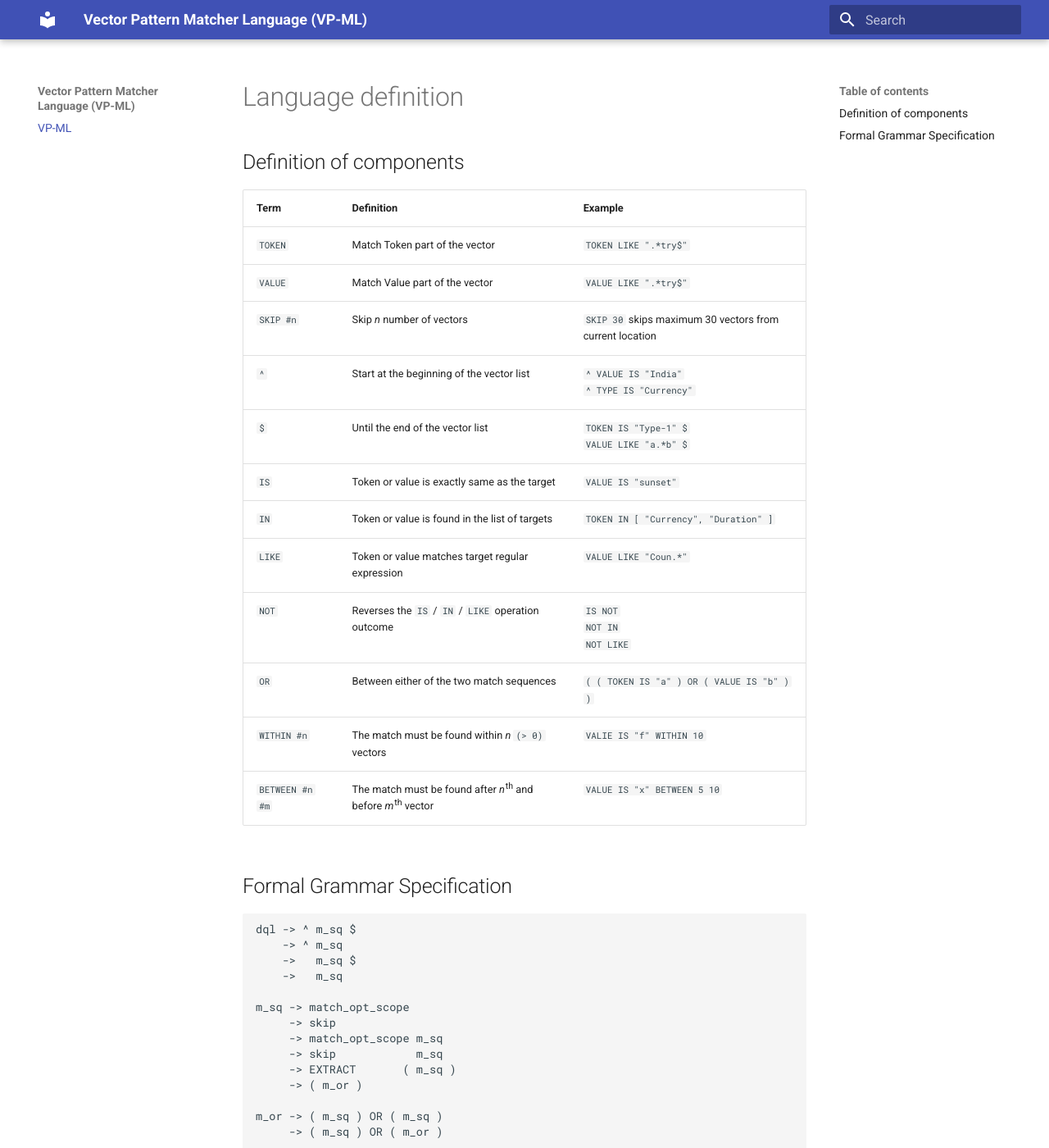
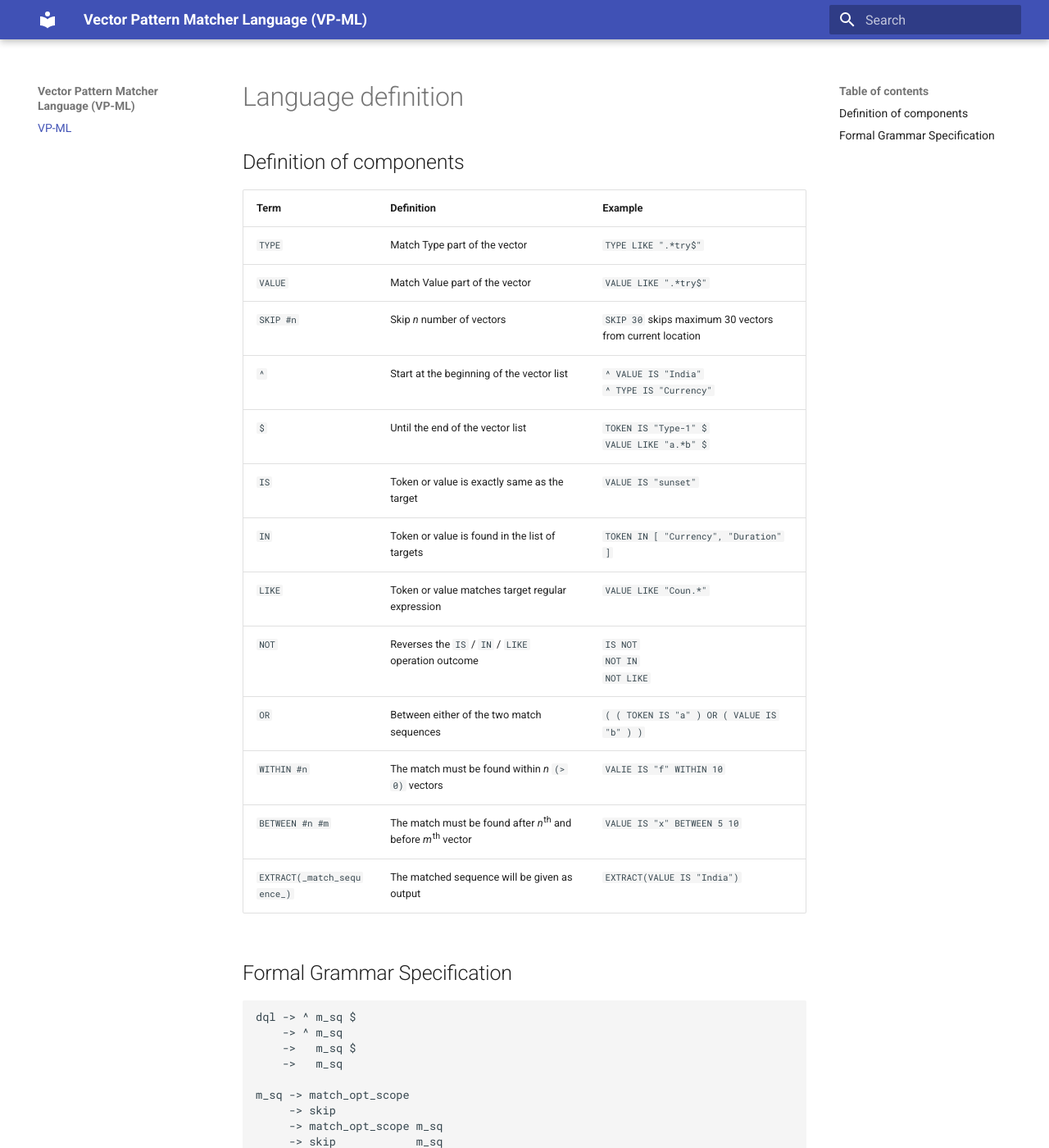
Before and after one commit to c-bik/dql, an MkDocs documentation site: the page built from docs/index.md, in a window 1280 px wide and 1400 px high. Shown: the whole window at 82% size. Built offline with MkDocs 1.6.1 and Material for MkDocs 9.7.7, drawn with Linux system fonts in a browser that asks for light colours; some of the changed text lies outside the part shown.

Commit message:
Grammar specification fixes

```diff
--- a/docs/index.md
+++ b/docs/index.md
@@ -1,20 +1,21 @@
 # Language definition
 
 ## Definition of components
-| Term            | Definition                                                                        | Example                                                  |
-|-----------------|-----------------------------------------------------------------------------------|----------------------------------------------------------|
-| `TOKEN`         | Match Token part of the vector                                                    | `TOKEN LIKE ".*try$"`                                    |
-| `VALUE`         | Match Value part of the vector                                                    | `VALUE LIKE ".*try$"`                                    |
-| `SKIP #n`       | Skip _n_ number of vectors                                                        | `SKIP 30` skips maximum 30 vectors from current location |
-| `^`             | Start at the beginning of the vector list                                         | `^ VALUE IS "India"`<br>`^ TYPE IS "Currency"`           |
-| `$`             | Until the end of the vector list                                                  | `TOKEN IS "Type-1" $`<br>`VALUE LIKE "a.*b" $`           |
-| `IS`            | Token or value is exactly same as the target                                      | `VALUE IS "sunset"`                                      |
-| `IN`            | Token or value is found in the list of targets                                    | `TOKEN IN [ "Currency", "Duration" ]`                    |
-| `LIKE`          | Token or value matches target regular expression                                  | `VALUE LIKE "Coun.*"`                                    |
-| `NOT`           | Reverses the `IS` / `IN` / `LIKE` operation outcome                               | `IS NOT`<br>`NOT IN`<br>`NOT LIKE`                       |
-| `OR`            | Between either of the two match sequences                                         | `( ( TOKEN IS "a" ) OR ( VALUE IS "b" ) )`               |
-| `WITHIN #n`     | The match must be found within _n_ `(> 0)` vectors                                | `VALIE IS "f" WITHIN 10`                                 |
-| `BETWEEN #n #m` | The match must be found after _n_<sup>th</sup> and before _m_<sup>th</sup> vector | `VALUE IS "x" BETWEEN 5 10`                              |
+| Term                        | Definition                                                                        | Example                                                  |
+|-----------------------------|-----------------------------------------------------------------------------------|----------------------------------------------------------|
+| `TYPE`                      | Match Type part of the vector                                                     | `TYPE LIKE ".*try$"`                                     |
+| `VALUE`                     | Match Value part of the vector                                                    | `VALUE LIKE ".*try$"`                                    |
+| `SKIP #n`                   | Skip _n_ number of vectors                                                        | `SKIP 30` skips maximum 30 vectors from current location |
+| `^`                         | Start at the beginning of the vector list                                         | `^ VALUE IS "India"`<br>`^ TYPE IS "Currency"`           |
+| `$`                         | Until the end of the vector list                                                  | `TOKEN IS "Type-1" $`<br>`VALUE LIKE "a.*b" $`           |
+| `IS`                        | Token or value is exactly same as the target                                      | `VALUE IS "sunset"`                                      |
+| `IN`                        | Token or value is found in the list of targets                                    | `TOKEN IN [ "Currency", "Duration" ]`                    |
+| `LIKE`                      | Token or value matches target regular expression                                  | `VALUE LIKE "Coun.*"`                                    |
+| `NOT`                       | Reverses the `IS` / `IN` / `LIKE` operation outcome                               | `IS NOT`<br>`NOT IN`<br>`NOT LIKE`                       |
+| `OR`                        | Between either of the two match sequences                                         | `( ( TOKEN IS "a" ) OR ( VALUE IS "b" ) )`               |
+| `WITHIN #n`                 | The match must be found within _n_ `(> 0)` vectors                                | `VALIE IS "f" WITHIN 10`                                 |
+| `BETWEEN #n #m`             | The match must be found after _n_<sup>th</sup> and before _m_<sup>th</sup> vector | `VALUE IS "x" BETWEEN 5 10`                              |
+| `EXTRACT(_match_sequence_)` | The matched sequence will be given as output                                      | `EXTRACT(VALUE IS "India")`                              |
 
 
 ## Formal Grammar Specification
@@ -40,14 +41,21 @@
                 -> match WITHIN _integer_
                 -> match BETWEEN _integer_ _integer_
 
-match -> kind IS       STRING
-      -> kind IS NOT   STRING
+match -> kind is_op    STRING
+      -> kind in_op    [ list ]
       -> kind LIKE     STRING
-      -> kind NOT L[mkdocs.yml](..%2Fmkdocs.yml)IKE STRING
-      -> kind IN       [ list ]
-      -> kind NOT IN   [ list ]
+      -> kind NOT LIKE STRING
 
-kind -> TOKEN
+is_op -> IS
+      -> IS NOT
+      -> IS NOCASE
+      -> IS NOT NOCASE
+in_op -> IN
+      -> NOT IN
+      -> IN NOCASE
+      -> NOT IN NOCASE
+
+kind -> TYPE
      -> VALUE
 
 list -> STRING
```
